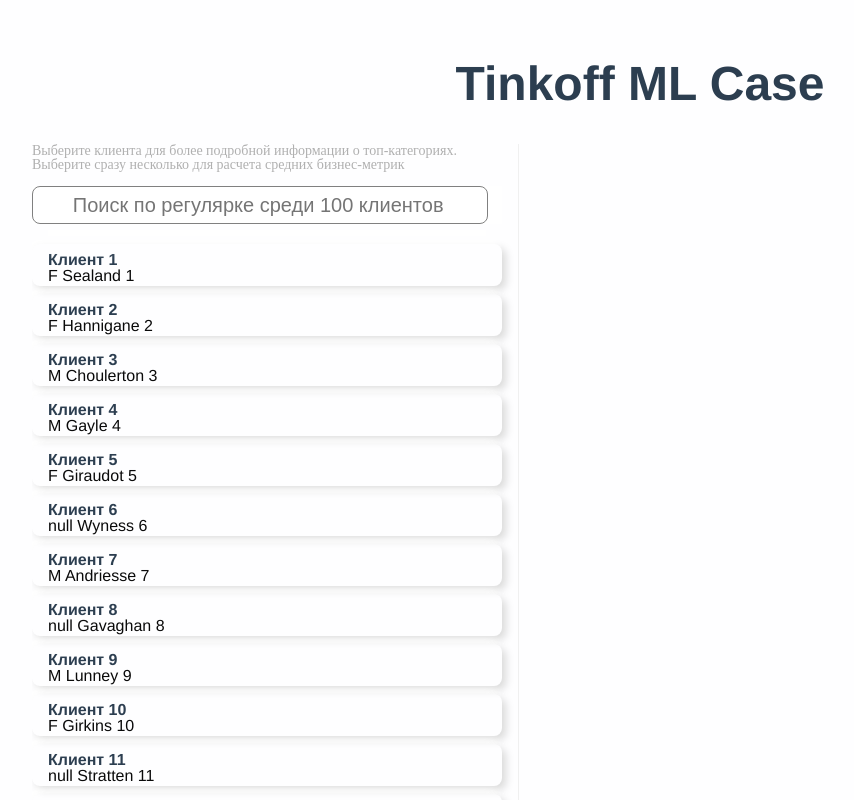
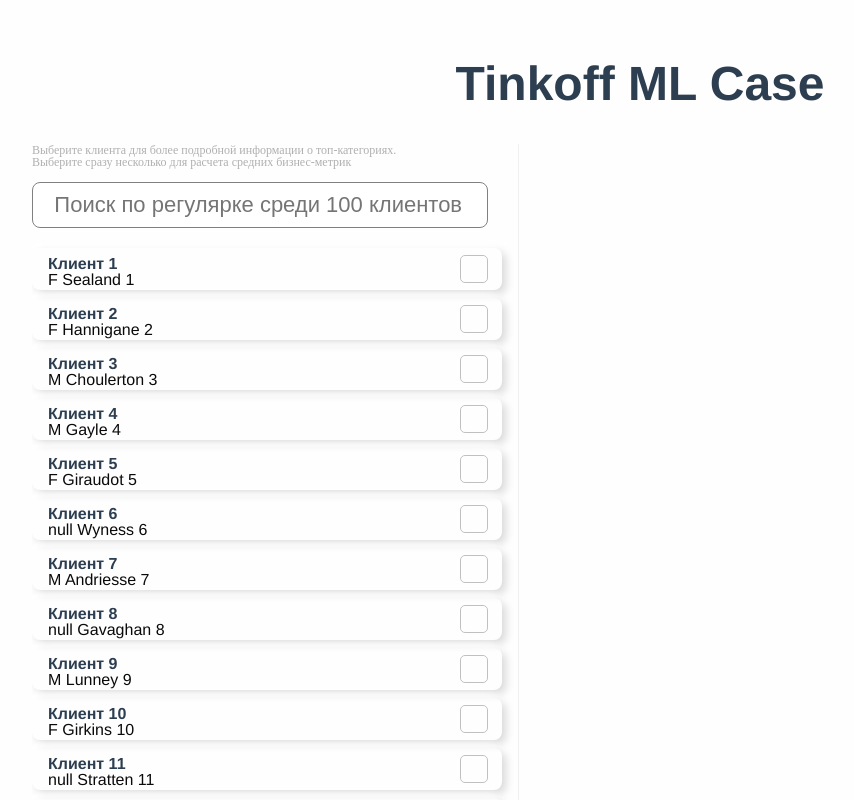
Before and after one commit to IldarDavletyarov/tinkoff-ml-case, a Vue app: page / in a window 1280 px wide. Shown: the whole page, without its empty margins (0-854 px from the left). Built offline with nearby package versions, Linux system fonts and the light colour scheme.

Commit message:
Fix styles

```diff
--- a/src/components/card-client.vue
+++ b/src/components/card-client.vue
@@ -1,9 +1,11 @@
 <template lang="pug">
-.card-client.neo
+.card-client.neo(:class="{'active-client': active, 'selected': selected }")
   .info
     .title Клиент {{ data.id }}
     .subtitle {{ data.gender }} {{ data.marital_status }} {{ data.age }}
-  .check
+  .check(@click.stop="$emit('select', data)")
+    svg(xmlns="http://www.w3.org/2000/svg" width="26" height="26" viewBox="-4 -4 32 32")
+      path(d="M9 22l-10-10.598 2.798-2.859 7.149 7.473 13.144-14.016 2.909 2.806z")
 </template>
 <script>
 export default {
@@ -31,6 +33,7 @@
 .card-client.neo
   height 42px
   padding 8px 16px
+  position relative
   cursor pointer
   .info
     text-align left
@@ -38,4 +41,29 @@
       font-weight 600
     .subtitle
       color #0a0a0a
+  .check
+    position absolute
+    transition all .3s ease-in-out
+    right 14px
+    top 50%
+    transform translateY(-50%)
+    height 28px
+    width 28px
+    border 1px solid #c0c0c0
+    border-radius 5px
+    svg
+      transition all .3s ease-in-out
+      opacity 0
+      margin-top 1px
+      margin-left 1px
+    &:hover
+      border 1px solid #aeaeae
+      svg
+        opacity .2
+  &.selected
+    .check
+      border 1px solid #000
+      svg
+        opacity 1
+
 </style>
--- a/src/components/main.vue
+++ b/src/components/main.vue
@@ -15,7 +15,7 @@
           :active="activeCard && card.id === activeCard.id"
           :selected="isSelected(card)"
           @click.native="active(card)"
-          @select="select(card)"
+          @select="select"
         )
 
     .result-side
@@ -72,10 +72,14 @@
       this.activeCard = card;
     },
     select(card) {
-      this.selectedCards.push(card);
+      if (this.isSelected(card)) {
+        this.selectedCards = this.selectedCards.filter(_ => _.id !== card.id);
+      } else {
+        this.selectedCards.push(card);
+      }
     },
     isSelected(card) {
-      return this.selectedCards.find(_ => _.id === card.id)?.length;
+      return this.selectedCards.find(_ => _.id === card.id);
     }
   }
 }
@@ -94,34 +98,34 @@
       .header-wrapper
         font-weight 500
         font-family Avenir
-        font-size 14px
+        font-size 12px
         color #b0b0b0
         margin-bottom 14px
       .input-wrapper
         position sticky
         top 0px
-        background #fff
         z-index 1
         padding-right 16px
         width calc(100% - 16px)
-        box-shadow 0px 28px 11px -3px rgba(255, 255, 255, 0.5)
         input
           display flex
           width calc(100% - 16px)
-          height 20px
+          height 28px
           margin-bottom 20px
-          font-size 20px
+          font-size 22px
           border 0.5px solid grey
           border-radius 8px
           padding 8px
           text-align center
+          background hsla(0, 0%, 100%, .5) border-box
+          -webkit-backdrop-filter: blur(4px);
       .card-wrapper
         padding-right 16px
         .card-client
           margin-bottom 8px
     .result-side
       border-left 1px solid #f0f0f0
-      width 40%
+      width 60%
       .active-card
         font-size 32px
         padding 32px
@@ -139,7 +143,7 @@
           cursor pointer
           &.get-top
             margin-top 32px
-            height 60px
+            min-height 60px
             text-align center
             vertical-align center
             line-height 60px
```
